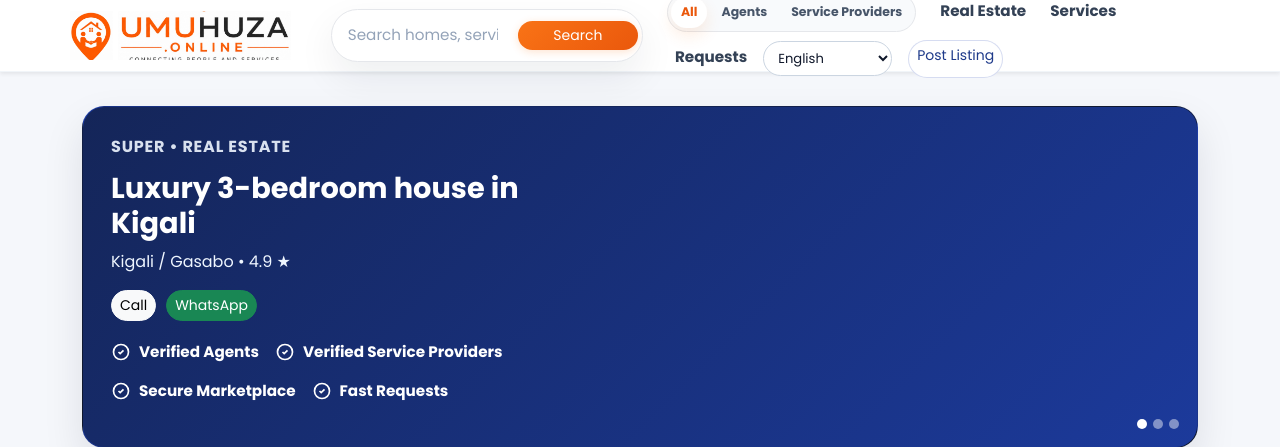
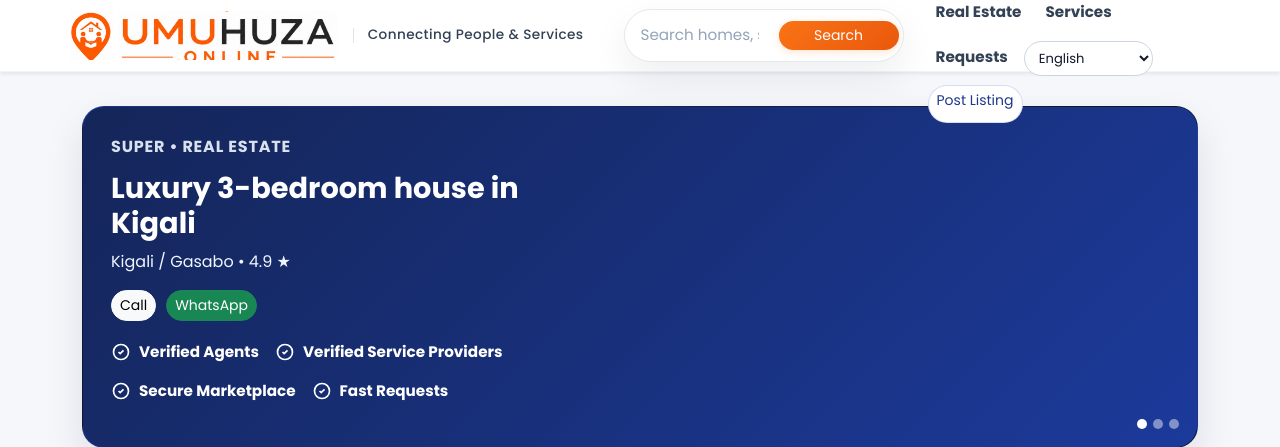
Before and after one commit to heritier2004/umuhuza.online, a PHP site: page / in a window 1280 px wide. Shown: the top 447 px of the page. Run offline with PHP 8.4, Linux system fonts and the light colour scheme; data comes from the database, SQL or seed files in the repository; data that the repository does not hold is empty.

Commit message:
Remove process_logo.py, clean up pending logo/header changes

```diff
--- a/views/layouts/header.php
+++ b/views/layouts/header.php
@@ -21,8 +21,11 @@
 <header class="marketplace-header fixed-top shadow-sm">
   <nav class="navbar navbar-expand-lg container py-2">
     <?php $currentUser = isLoggedIn() ? currentUser() : null; ?>
-    <a class="navbar-brand d-flex align-items-center me-3" href="?route=home">
+    <a class="navbar-brand d-flex align-items-center gap-3 me-3" href="?route=home">
       <img src="public/assets/logo_wide.png" alt="UMUHUZA.ONLINE" style="height: 50px; width: auto; object-fit: contain; max-height: 50px;" />
+      <span class="d-none d-lg-block text-muted-custom" style="font-size: 0.85rem; border-left: 1px solid rgba(15, 23, 42, 0.12); padding-left: 14px; font-weight: 500; letter-spacing: 0.03em;">
+        Connecting People & Services
+      </span>
     </a>
     <button class="navbar-toggler border-0" type="button" data-bs-toggle="collapse" data-bs-target="#mainNav" aria-controls="mainNav" aria-expanded="false" aria-label="Toggle navigation">
       <span class="navbar-toggler-icon"></span>
```
Also changed, not shown: public/assets/logo_text.png, public/assets/logo_wide.png.
